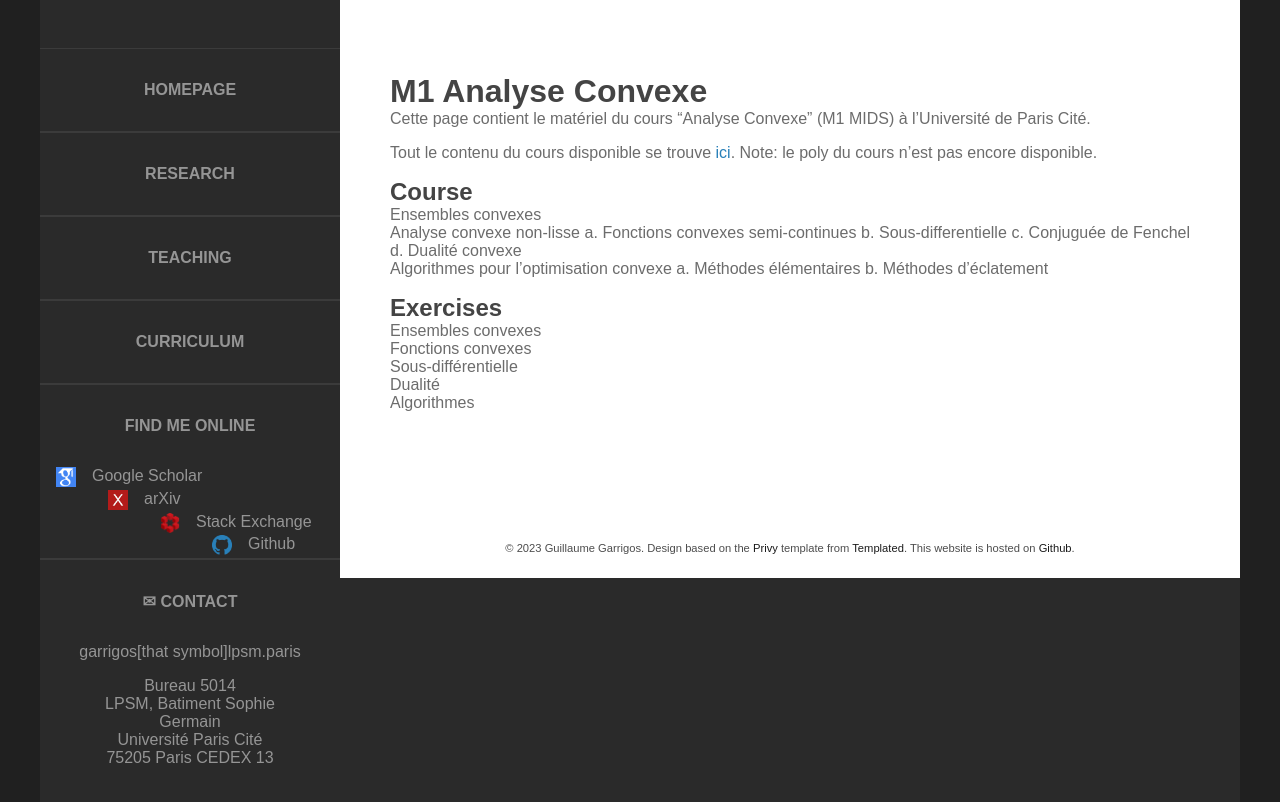
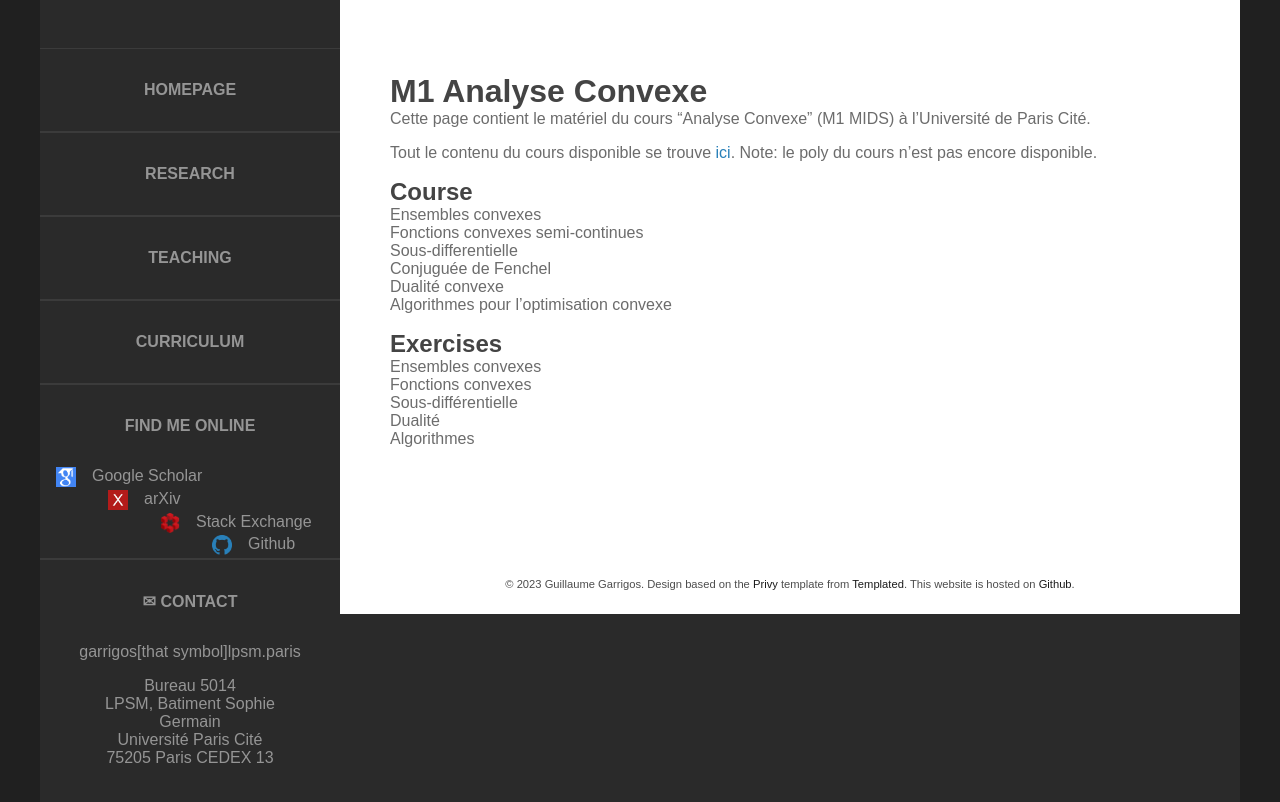
Before and after one commit to Guillaume-Garrigos/guillaume-garrigos.github.io, a Jekyll site: the page built from M1optimization.md, in a window 1280 px wide. Shown: the top 802 px of the page. Built offline with Jekyll 4.4.1, drawn with Linux system fonts in a browser that asks for light colours.

Commit message:
chais pas gérer les sous suites

```diff
--- a/M1optimization.md
+++ b/M1optimization.md
@@ -12,14 +12,11 @@ Tout le contenu du cours disponible se trouve [ici](https://cloud.math.univ-pari
 ## Course
 
 1. Ensembles convexes
-2. Analyse convexe non-lisse
-    a. Fonctions convexes semi-continues
-    b. Sous-differentielle
-    c. Conjuguée de Fenchel
-    d. Dualité convexe
-3. Algorithmes pour l'optimisation convexe
-    a. Méthodes élémentaires
-    b. Méthodes d'éclatement
+2. Fonctions convexes semi-continues
+3. Sous-differentielle
+4. Conjuguée de Fenchel
+5. Dualité convexe
+6. Algorithmes pour l'optimisation convexe
 
 ## Exercises
 
```
